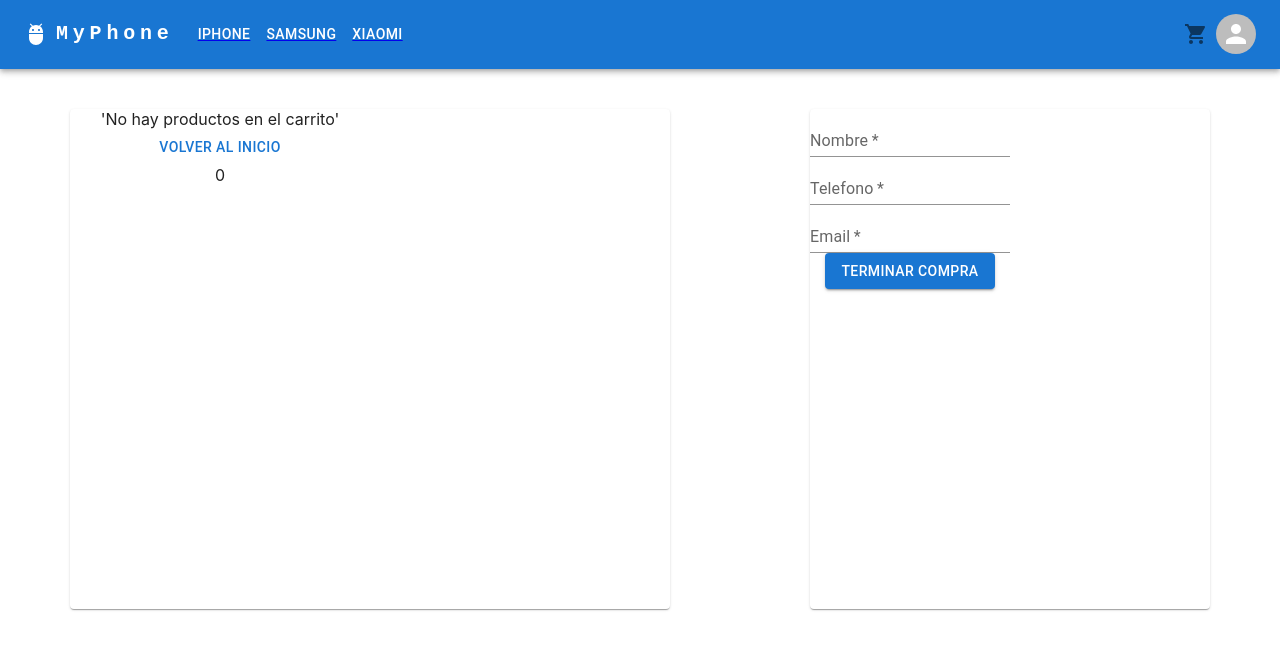
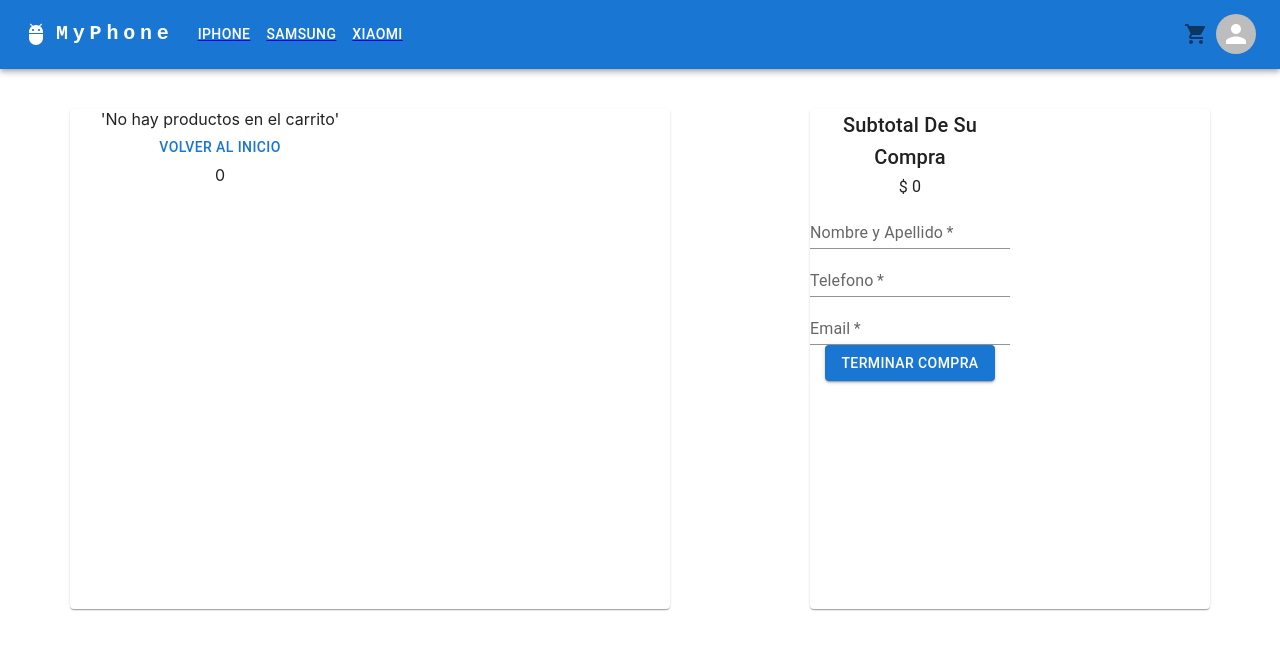
Before and after one commit to bricca1/curso-react-nicolasbricca, a React (Create React App) app: page /cart in a window 1280 px wide. Shown: the top 650 px of the page. Built offline with nearby package versions, Linux system fonts and the light colour scheme.

Commit message:
cambios formcheckout

```diff
--- a/package.json
+++ b/package.json
@@ -1,6 +1,6 @@
 {
   "name": "curso-react-nicolasbricca",
-  "homepage":"http://bricca1.github.io/curso-react-nicolasbricca",
+
   "version": "0.1.0",
   "private": true,
   "dependencies": {
--- a/src/components/Cart.js
+++ b/src/components/Cart.js
@@ -5,6 +5,7 @@ import { IconButton } from '@mui/material'
 import { Grid } from '@mui/material'
 import Button from '@mui/material/Button';
 import DeleteIcon from '@mui/icons-material/Delete';
+import { CardMedia } from '@mui/material';
 import { Route, Link, } from 'react-router-dom'
 import CheckoutForm from './CheckoutForm'
 export default function Cart() {
@@ -25,6 +26,7 @@ export default function Cart() {
         <Grid item xs={6}>
           <div >{cart.length > 0 ? cart.map((item, key) => (
             <>
+              <CardMedia component="img" sx={{width: 600, height: 300 }} src={pictureURL}/>
               <h3>{item.product.tittle}</h3>
               <h3>{item.quantity}</h3>
               <Button variant="outlined" onClick={() => removeItem(item)} startIcon={<DeleteIcon />} />
--- a/src/components/CheckoutForm.js
+++ b/src/components/CheckoutForm.js
@@ -1,16 +1,47 @@
-import React from 'react'
+import React, {useState, useEffect} from 'react'
 import TextField from '@mui/material/TextField';
 import { Button } from '@mui/material';
 import { Grid } from '@mui/material';
 import { useCart } from './CartContext';
+import {Typography}	 from '@mui/material';
+import { addDoc, collection, getFirestore } from 'firebase/firestore';
+import { display } from '@mui/system';
+
+
 export default function CheckoutForm() {
+    const {cart, addItemToCart, removeItem, clearCart, getTotalPrice} = useCart()
+    const myOrder = (e) => {
+        const order =    {
+                buyer: {
+                    name: e.target.name.value,
+                    phone: e.target.phone.value,
+                    email: e.target.email.value
+                },
+                items: cart,
+                total: getTotalPrice()
+            };
+            const db = getFirestore()
+            const ordersCollection = collection(db, 'orders');
+            addDoc(ordersCollection, order).then(({id}) => setOrderId(id))
+        }
+
+    useEffect(() => {
+
+    }, [])
   return (
-    <Grid container>
-        <Grid item>
-            <TextField id="standard-basic" label="Nombre" variant="standard" required />
-            <TextField id="standard-basic" label="Telefono" variant="standard" required type={'number'}/>
-            <TextField id="standard-basic" label="Email" variant="standard" required />
-            <Button variant='contained'>Terminar Compra</Button>
+    <Grid container xs={12} sx={{display:'flex', alignItems:'center', }}>
+        <Grid item xs={12}>
+
+            <Typography variant="h6" >
+                Subtotal De Su Compra
+            </Typography>
+            <Typography variant="subtitle1" >
+                $ {getTotalPrice()}
+            </Typography>
+            <TextField id="name"  name="name"  label="Nombre y Apellido" variant="standard" required />
+            <TextField id="phone" name="email" label="Telefono" variant="standard" required type={'number'}/>
+            <TextField id="email" name="phone" label="Email" variant="standard" required />
+            <Button variant='contained' onClick={myOrder} >Terminar Compra</Button>
         </Grid>
 
     </Grid>
```
Also changed, not shown: 1 other file (tests, documents, lock files or other folders).
